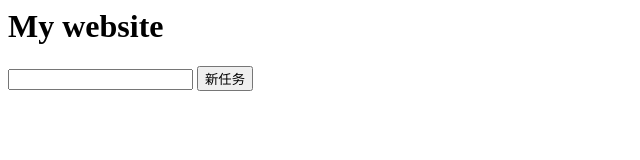
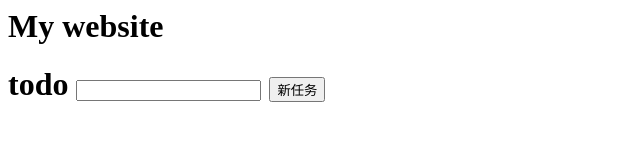
Before and after one commit to ZC11-Cloud/ZC11-Cloud.github.io, a plain HTML site: page index.html in a window 1280 px wide. Shown: the whole page, without its empty margins (0-640 px from the left). Drawn offline with Linux system fonts and the light colour scheme.

Commit message:
feat: 加入标题

```diff
--- a/index.html
+++ b/index.html
@@ -1,5 +1,6 @@
 <html>
 <h1>My website</h1>
+<h1>todo
 <input type="text" id="todo-input">
 <button id="todoBtn">新任务</button>
 <ul id="todoList"></ul>
```
